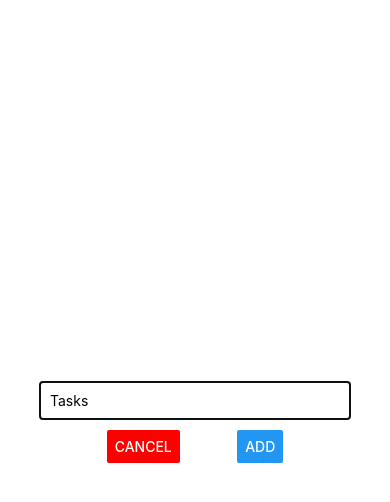
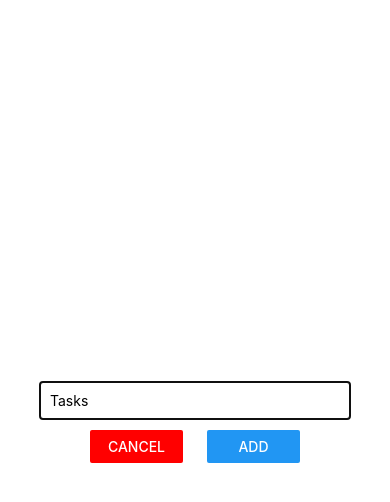
Before and after one commit to ToniTani/ReactTaskApp, a React Native app: screen / in a window 390 px wide. Both pictures are taken after a click on the button "ADD NEW TASK". Shown: the top 502 px of the page. Built offline with nearby package versions, Linux system fonts and the light colour scheme.

Commit message:
fixed buttons

```diff
--- a/components/TaskInput.js
+++ b/components/TaskInput.js
@@ -23,11 +23,15 @@ const TaskInput = props => {
                 value={enteredGoal}
             />
             <View style={styles.buttonsContainer}>
+                <View style={styles.button}>
+                    <Button title="CANCEL" color="red" onPress={props.onCancel}/>
+                </View>
+                <View style={styles.button}>
+                    <Button title ="ADD" onPress={addTaskHandler}/>
+                </View>
 
-                <View><Button title="CANCEL" color="red" onPress={props.onCancel}/></View>
-                <View><Button title ="ADD" onPress={addTaskHandler} /> </View>
+                </View>
             </View>
-        </View>
         </Modal>
     );
 };
@@ -52,5 +56,8 @@ const styles = StyleSheet.create({
         flexDirection: 'row',
         justifyContent: 'space-around',
         width: '60%'
+    },
+    button: {
+        width:'40%'
     }
 });
```
